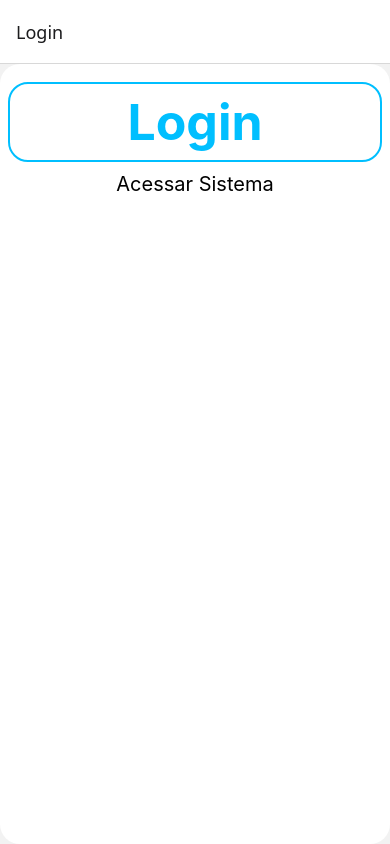
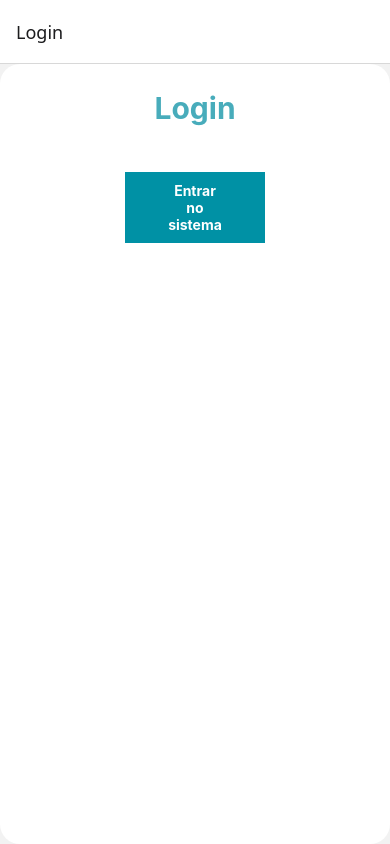
Before and after one commit to joaoromeira-etec/contax-mobile, a React Native app: screen /Login in a window 390 px wide. Built offline with nearby package versions, Linux system fonts and the light colour scheme.

Commit message:
estilização do botão de login

```diff
--- a/src/telas/login/index.js
+++ b/src/telas/login/index.js
@@ -1,4 +1,4 @@
-import { View, Text, TouchableOpacity, StyleSheet } from 'react-native';
+import { View, Text, TouchableOpacity} from 'react-native';
 import styles from './styles';
 
 import {
@@ -14,8 +14,8 @@ export default function Login(){
     return(
             <View style={styles.container}>
                 <Text style={styles.titulo}>Login</Text>
-                <TouchableOpacity onPress={() => navigation.navigate('MyTabs')}>
-                    <Text style={styles.txt}>Acessar Sistema</Text>
+                <TouchableOpacity style={styles.button} onPress={() => navigation.navigate('MyTabs')}>
+                    <Text style={styles.buttontxt}>Entrar no sistema</Text>
                 </TouchableOpacity>
             </View>
 
--- a/src/telas/login/styles.js
+++ b/src/telas/login/styles.js
@@ -1,4 +1,5 @@
 import { StyleSheet } from "react-native";
+import { FullWindowOverlay } from "react-native-screens";
 //StyleSheet: API do React Native para definir estilos de forma otimizada
 //import {RFPercentage} from "react-native-responsive-fontsize";
 //RFPercentage: Biblioteca react-native-responsive-fontsize usada para definir tamanhos de fonte de forma responsiva, baseada na porcentagem do tamanho da tela
@@ -15,11 +16,9 @@ const styles=StyleSheet.create(
             },
 
         titulo:{
-            fontSize:50,
-            color: 'deepskyblue',
+            fontSize:30,
+            color: '#48ACBB',
             fontWeight:'bold',
-            borderWidth:2,
-            borderColor:'deepskyblue',
             marginTop:10,
             marginBottom:10,
             padding:8,
@@ -33,7 +32,19 @@ const styles=StyleSheet.create(
         txt:{
             fontSize: 20
             //Define um tamanho de fonte responsivo(2.2% da altura da tela)
-            }
+            },
+
+        button:{
+            padding: 10,
+            backgroundColor:'#0091A5',
+        },
+
+        buttontxt:{
+            textAlign: 'center',
+            color: '#fff',
+            fontWeight: 'bold',
+            marginHorizontal: '25%',
+        },
         }
     );
 export default styles;
```
